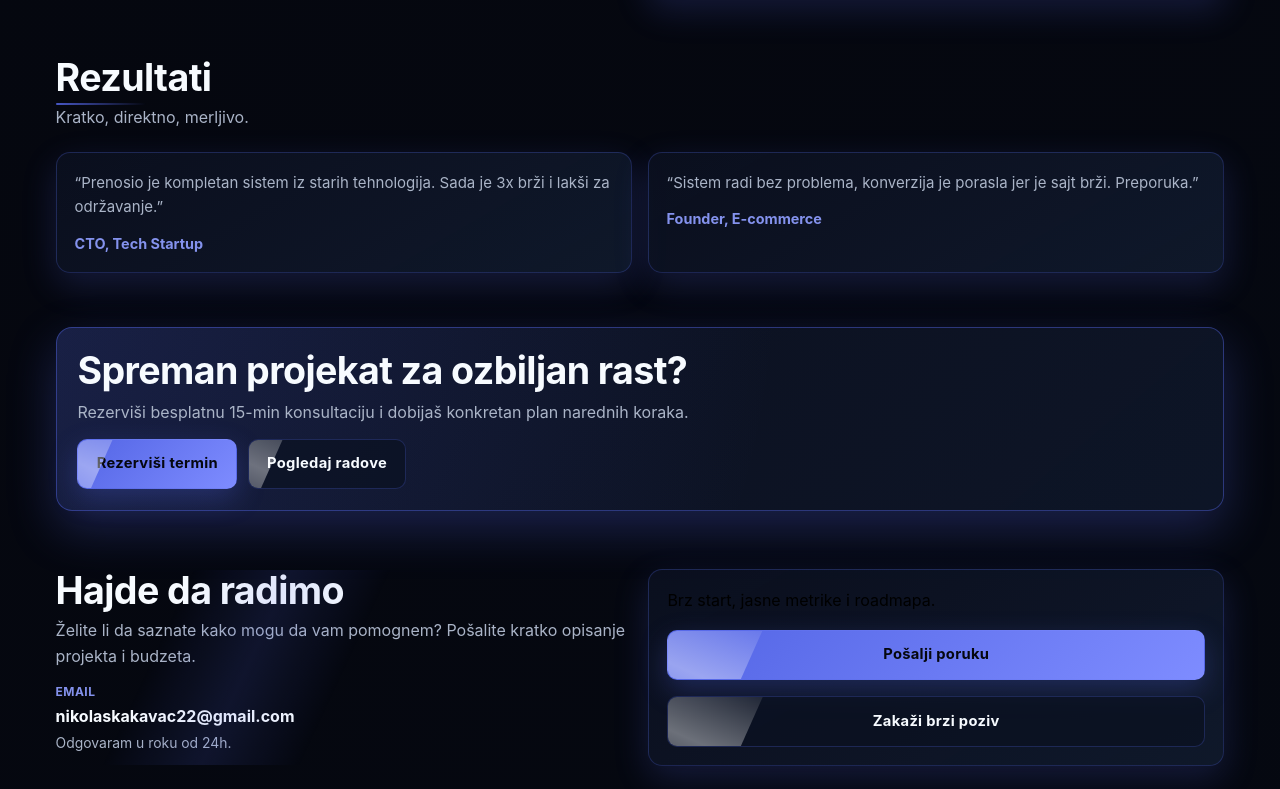
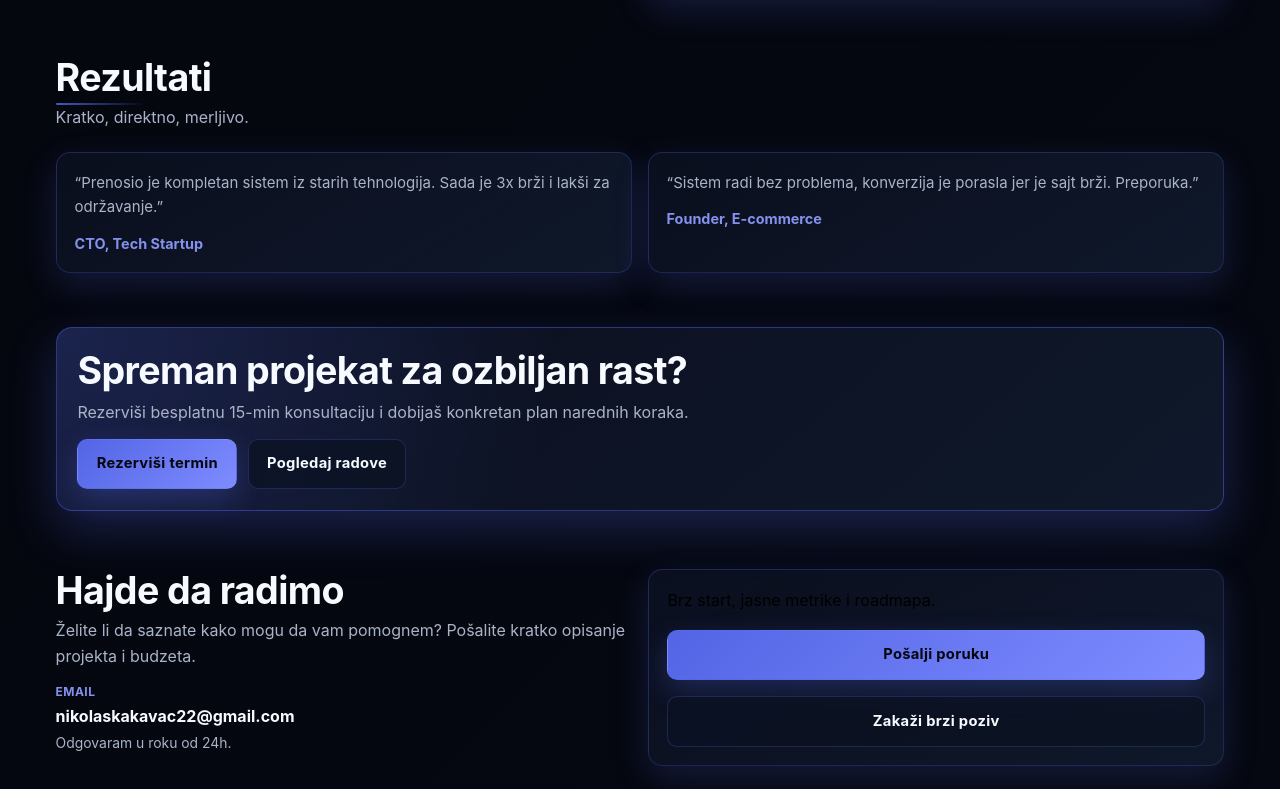
Before and after one commit to nikolaskakavac/portfolio, a React (Vite) app: page / in a window 1280 px wide. Shown: the part 2008-2797 px from the top of the page. Built offline with nearby package versions, Linux system fonts and the light colour scheme.

Commit message:
Revert transitions/hover effects to previous modern version

```diff
--- a/src/index.css
+++ b/src/index.css
@@ -3,9 +3,6 @@
   font-size: 16px;
   line-height: 1.6;
   font-weight: 400;
-  --motion-fast: 180ms;
-  --motion-normal: 320ms;
-  --motion-slow: 560ms;
   font-synthesis: none;
   text-rendering: optimizeLegibility;
   -webkit-font-smoothing: antialiased;
@@ -65,7 +62,7 @@ body {
   flex-direction: column;
   position: relative;
   background-size: 180% 180%;
-  animation: gradientDrift 20s ease infinite;
+  animation: gradientDrift 18s ease infinite;
   background:
     radial-gradient(1000px 500px at 0% 0%, color-mix(in srgb, var(--accent) 17%, transparent) 0%, transparent 55%),
     radial-gradient(900px 460px at 100% 15%, color-mix(in srgb, var(--accent-2) 16%, transparent) 0%, transparent 58%),
@@ -78,21 +75,6 @@ button:focus-visible {
   outline-offset: 2px;
 }
 
-a,
-button,
-.btn,
-.nav a,
-.card,
-.work-card,
-.process-card,
-.testimonial,
-.stack,
-.contact-card {
-  transition-property: transform, box-shadow, background-color, border-color, color, opacity;
-  transition-duration: var(--motion-normal);
-  transition-timing-function: cubic-bezier(0.22, 1, 0.36, 1);
-}
-
 .page::before {
   content: "";
   position: fixed;
@@ -102,7 +84,7 @@ button,
     radial-gradient(circle at 18% 75%, color-mix(in srgb, var(--accent) 12%, transparent) 0%, transparent 45%),
     radial-gradient(circle at 85% 80%, color-mix(in srgb, var(--accent-2) 11%, transparent) 0%, transparent 48%);
   z-index: -1;
-  animation: orbShift 14s ease-in-out infinite;
+  animation: orbFloat 16s ease-in-out infinite;
 }
 
 .site-header {
@@ -119,11 +101,6 @@ button,
   border-bottom: 1px solid var(--border);
   box-shadow: 0 8px 30px color-mix(in srgb, var(--accent) 10%, transparent);
   -webkit-backdrop-filter: blur(18px);
-  transition: box-shadow var(--motion-normal) ease, border-color var(--motion-normal) ease;
-}
-
-.site-header:hover {
-  box-shadow: 0 12px 38px color-mix(in srgb, var(--accent) 18%, transparent);
 }
 
 .site-header::after {
@@ -134,7 +111,6 @@ button,
   bottom: -1px;
   height: 1px;
   background: linear-gradient(90deg, transparent, color-mix(in srgb, var(--accent) 60%, transparent), transparent);
-  animation: headerLinePulse 3.8s ease-in-out infinite;
 }
 
 .brand {
@@ -143,9 +119,8 @@ button,
   gap: 0.75rem;
   font-size: 1.15rem;
   font-weight: 800;
-  letter-spacing: 0.6px;
+  letter-spacing: -0.3px;
   color: var(--primary);
-  text-transform: uppercase;
 }
 
 .brand-logo {
@@ -155,13 +130,6 @@ button,
   border-radius: 8px;
   border: 1px solid color-mix(in srgb, var(--accent) 45%, transparent);
   box-shadow: 0 0 18px color-mix(in srgb, var(--accent) 26%, transparent);
-  animation: floatSoft 4.2s ease-in-out infinite;
-  transition: transform var(--motion-normal) ease, box-shadow var(--motion-normal) ease;
-}
-
-.brand:hover .brand-logo {
-  transform: scale(1.06);
-  box-shadow: 0 0 26px color-mix(in srgb, var(--accent) 38%, transparent);
 }
 
 .nav {
@@ -173,7 +141,6 @@ button,
   border-radius: 999px;
   background: color-mix(in srgb, var(--bg-secondary) 92%, transparent);
   box-shadow: inset 0 0 0 1px color-mix(in srgb, var(--accent) 10%, transparent);
-  animation: navFloat 5.2s ease-in-out infinite;
 }
 
 .nav a {
@@ -185,35 +152,15 @@ button,
   letter-spacing: 0.65px;
   padding: 0.5rem 0.85rem;
   border-radius: 999px;
-  transition: color var(--motion-fast) ease, background-color var(--motion-fast) ease, box-shadow var(--motion-fast) ease, transform var(--motion-fast) ease;
-  position: relative;
-  overflow: hidden;
-}
-
-.nav a::before {
-  content: "";
-  position: absolute;
-  top: 0;
-  left: -130%;
-  width: 60%;
-  height: 100%;
-  background: linear-gradient(110deg, transparent, color-mix(in srgb, white 35%, transparent), transparent);
-  transition: left var(--motion-slow) ease;
+  transition: color 0.22s ease, background-color 0.22s ease, box-shadow 0.22s ease;
 }
 
 .nav a:hover,
 .nav a:focus-visible {
   color: var(--primary);
   background: linear-gradient(120deg, color-mix(in srgb, var(--accent) 25%, transparent), color-mix(in srgb, var(--accent-2) 24%, transparent));
-  box-shadow: 0 0 0 1px color-mix(in srgb, var(--accent) 44%, transparent), 0 8px 20px color-mix(in srgb, var(--accent) 26%, transparent);
-  transform: translateY(-2px) scale(1.02);
-  text-shadow: 0 0 10px color-mix(in srgb, var(--accent) 30%, transparent);
+  box-shadow: 0 0 0 1px color-mix(in srgb, var(--accent) 40%, transparent);
   outline: none;
-}
-
-.nav a:hover::before,
-.nav a:focus-visible::before {
-  left: 140%;
 }
 
 .header-controls {
@@ -242,15 +189,13 @@ button,
   color: var(--secondary);
   background: transparent;
   cursor: pointer;
-  transition: transform var(--motion-fast) ease, background-color var(--motion-fast) ease, color var(--motion-fast) ease;
+  transition: 0.22s ease;
 }
 
 .theme-switch button:hover,
 .lang-switch button:hover {
   color: var(--primary);
   background: color-mix(in srgb, var(--accent) 14%, transparent);
-  transform: translateY(-2px) scale(1.03);
-  box-shadow: 0 8px 16px color-mix(in srgb, var(--accent) 18%, transparent);
 }
 
 .theme-switch button.active,
@@ -258,7 +203,6 @@ button,
   color: var(--bg-primary);
   background: linear-gradient(135deg, var(--accent), var(--accent-2));
   box-shadow: 0 8px 20px color-mix(in srgb, var(--accent) 30%, transparent);
-  animation: pulseActive 2.6s ease-in-out infinite;
 }
 
 .hamburger {
@@ -273,12 +217,6 @@ button,
   flex-direction: column;
   gap: 5px;
   cursor: pointer;
-  transition: transform var(--motion-fast) ease, box-shadow var(--motion-fast) ease;
-}
-
-.hamburger:hover {
-  transform: translateY(-2px) scale(1.03);
-  box-shadow: 0 12px 30px color-mix(in srgb, var(--accent) 28%, transparent);
 }
 
 .hamburger span {
@@ -303,20 +241,21 @@ button,
 
 .mobile-menu {
   position: fixed;
-  top: 72px;
-  left: 1rem;
-  right: 1rem;
+  top: 64px;
+  left: 0.7rem;
+  right: 0.7rem;
   z-index: 999;
   display: flex;
   flex-direction: column;
-  gap: 0.25rem;
+  gap: 0.35rem;
   border: 1px solid var(--border);
-  border-radius: 12px;
-  background: color-mix(in srgb, var(--bg-secondary) 98%, transparent);
+  border-radius: 14px;
+  background:
+    linear-gradient(130deg, color-mix(in srgb, var(--bg-tertiary) 95%, transparent), color-mix(in srgb, var(--bg-secondary) 95%, transparent));
   backdrop-filter: blur(14px);
-  box-shadow: var(--shadow);
-  padding: 0.5rem;
-  animation: slideDown 0.24s ease;
+  box-shadow: var(--shadow-lg);
+  padding: 0.7rem;
+  animation: slideDown 0.22s ease;
 }
 
 .mobile-menu a,
@@ -325,29 +264,14 @@ button,
   width: 100%;
   text-align: left;
   text-decoration: none;
-  border-radius: 8px;
+  border-radius: 10px;
   border: 1px solid transparent;
   background: transparent;
   color: var(--secondary);
-  padding: 0.7rem 0.75rem;
-  font-size: 0.9rem;
+  padding: 0.75rem 0.8rem;
+  font-size: 0.95rem;
   font-weight: 600;
-  transition: transform var(--motion-fast) ease, background-color var(--motion-fast) ease, border-color var(--motion-fast) ease;
 }
-
-.mobile-menu a,
-.mobile-menu .mobile-theme-toggle,
-.mobile-menu .mobile-lang-toggle {
-  animation: menuItemIn 0.28s ease both;
-}
-
-.mobile-menu > :nth-child(1) { animation-delay: 0.03s; }
-.mobile-menu > :nth-child(2) { animation-delay: 0.06s; }
-.mobile-menu > :nth-child(3) { animation-delay: 0.09s; }
-.mobile-menu > :nth-child(4) { animation-delay: 0.12s; }
-.mobile-menu > :nth-child(5) { animation-delay: 0.15s; }
-.mobile-menu > :nth-child(7) { animation-delay: 0.18s; }
-.mobile-menu > :nth-child(8) { animation-delay: 0.21s; }
 
 .mobile-menu a:hover,
 .mobile-theme-toggle:hover,
@@ -355,8 +279,6 @@ button,
   color: var(--primary);
   border-color: color-mix(in srgb, var(--accent) 45%, transparent);
   background: color-mix(in srgb, var(--accent) 14%, transparent);
-  transform: translateX(4px);
-  box-shadow: inset 0 0 0 1px color-mix(in srgb, var(--accent) 30%, transparent);
 }
 
 .mobile-menu-divider {
@@ -390,7 +312,6 @@ button,
   letter-spacing: -1.2px;
   font-weight: 900;
   color: var(--primary);
-  animation: fadeUp 0.7s ease both;
 }
 
 .hero h1 strong {
@@ -398,8 +319,6 @@ button,
   -webkit-background-clip: text;
   -webkit-text-fill-color: transparent;
   background-clip: text;
-  background-size: 200% 200%;
-  animation: textSheen 5s ease infinite;
 }
 
 .hero p {
@@ -407,7 +326,53 @@ button,
   color: var(--secondary);
   font-size: clamp(1rem, 1.3vw, 1.14rem);
   line-height: 1.75;
-  animation: fadeUp 0.8s ease both;
+}
+
+.hero-highlights {
+  display: flex;
+  flex-wrap: wrap;
+  gap: 0.5rem;
+}
+
+.highlight-chip {
+  display: inline-flex;
+  align-items: center;
+  padding: 0.35rem 0.7rem;
+  border-radius: 999px;
+  font-size: 0.76rem;
+  font-weight: 700;
+  color: var(--primary);
+  border: 1px solid color-mix(in srgb, var(--accent) 38%, transparent);
+  background: linear-gradient(130deg, color-mix(in srgb, var(--accent) 16%, transparent), color-mix(in srgb, var(--accent-2) 12%, transparent));
+  animation: pulseChip 4s ease-in-out infinite;
+}
+
+.proof-strip {
+  display: grid;
+  grid-template-columns: repeat(3, minmax(0, 1fr));
+  gap: 0.9rem;
+}
+
+.proof-card {
+  border: 1px solid color-mix(in srgb, var(--accent) 34%, transparent);
+  border-radius: 14px;
+  background: linear-gradient(145deg, color-mix(in srgb, var(--bg-secondary) 94%, transparent), color-mix(in srgb, var(--bg-tertiary) 94%, transparent));
+  box-shadow: var(--shadow);
+  padding: 0.95rem 1rem;
+  display: flex;
+  flex-direction: column;
+  gap: 0.2rem;
+}
+
+.proof-card strong {
+  font-size: clamp(1.35rem, 2.2vw, 1.95rem);
+  letter-spacing: -0.4px;
+  color: var(--primary);
+}
+
+.proof-card span {
+  font-size: 0.83rem;
+  color: var(--secondary);
 }
 
 .hero-buttons {
@@ -448,32 +413,8 @@ button,
   font-weight: 700;
   letter-spacing: 0.3px;
   border: 1px solid transparent;
-  transition: transform var(--motion-fast) ease, box-shadow var(--motion-fast) ease, background-color var(--motion-fast) ease, border-color var(--motion-fast) ease;
+  transition: transform 0.2s ease, box-shadow 0.2s ease, background-color 0.2s ease;
   padding: 0.78rem 1.15rem;
-  position: relative;
-  overflow: hidden;
-}
-
-.btn::before {
-  content: "";
-  position: absolute;
-  inset: -2px;
-  border-radius: inherit;
-  border: 1px solid color-mix(in srgb, var(--accent) 20%, transparent);
-  opacity: 0;
-  transition: opacity var(--motion-fast) ease;
-}
-
-.btn::after {
-  content: "";
-  position: absolute;
-  top: -140%;
-  left: -24%;
-  width: 38%;
-  height: 360%;
-  background: linear-gradient(180deg, transparent, rgba(255, 255, 255, 0.4), transparent);
-  transform: rotate(24deg);
-  transition: left var(--motion-slow) ease;
 }
 
 .btn.primary {
@@ -483,18 +424,8 @@ button,
 }
 
 .btn.primary:hover {
-  transform: translateY(-3px) scale(1.02);
-  box-shadow: 0 16px 36px color-mix(in srgb, var(--accent) 42%, transparent), 0 0 0 1px color-mix(in srgb, var(--accent) 46%, transparent);
-}
-
-.btn:hover::before,
-.btn:focus-visible::before {
-  opacity: 1;
-}
-
-.btn:hover::after,
-.btn:focus-visible::after {
-  left: 132%;
+  transform: translateY(-2px);
+  box-shadow: 0 14px 30px color-mix(in srgb, var(--accent) 34%, transparent);
 }
 
 .btn.ghost {
@@ -506,8 +437,6 @@ button,
 .btn.ghost:hover {
   background: color-mix(in srgb, var(--accent) 15%, transparent);
   border-color: color-mix(in srgb, var(--accent) 45%, transparent);
-  transform: translateY(-2px);
-  box-shadow: 0 12px 26px color-mix(in srgb, var(--accent) 20%, transparent);
 }
 
 .section {
@@ -535,11 +464,6 @@ button,
   height: 2px;
   border-radius: 999px;
   background: linear-gradient(90deg, color-mix(in srgb, var(--accent) 85%, transparent), transparent);
-  transition: width var(--motion-normal) ease;
-}
-
-.section:hover .section-header h2::after {
-  width: 76%;
 }
 
 .section h2,
@@ -575,9 +499,8 @@ button,
   border-radius: 14px;
   background: linear-gradient(150deg, color-mix(in srgb, var(--bg-secondary) 95%, transparent), color-mix(in srgb, var(--bg-tertiary) 92%, transparent));
   box-shadow: var(--shadow);
-  transition: transform var(--motion-normal) cubic-bezier(0.2, 0.8, 0.2, 1), border-color var(--motion-normal) ease, box-shadow var(--motion-normal) ease;
+  transition: transform 0.24s ease, border-color 0.24s ease, box-shadow 0.24s ease;
   will-change: transform;
-  isolation: isolate;
 }
 
 .card,
@@ -592,71 +515,14 @@ button,
   gap: 0.7rem;
 }
 
-.card,
-.process-card,
-.testimonial,
-.work-card {
-  position: relative;
-  overflow: hidden;
-}
-
-.card::before,
-.process-card::before,
-.testimonial::before,
-.work-card::before,
-.contact-card::before,
-.stack::before {
-  content: "";
-  position: absolute;
-  inset: 0;
-  background: linear-gradient(115deg, transparent 35%, color-mix(in srgb, var(--accent) 14%, transparent), transparent 65%);
-  transform: translateX(-120%);
-  transition: transform var(--motion-slow) ease;
-  pointer-events: none;
-}
-
-.card::after,
-.process-card::after,
-.testimonial::after,
-.work-card::after,
-.contact-card::after,
-.stack::after {
-  content: "";
-  position: absolute;
-  inset: -1px;
-  border-radius: inherit;
-  background: linear-gradient(135deg, color-mix(in srgb, var(--accent) 30%, transparent), transparent 35%, color-mix(in srgb, var(--accent-2) 28%, transparent));
-  opacity: 0;
-  z-index: -1;
-  transition: opacity var(--motion-normal) ease;
-}
-
-.card:hover::before,
-.process-card:hover::before,
-.testimonial:hover::before,
-.work-card:hover::before,
-.contact-card:hover::before,
-.stack:hover::before {
-  transform: translateX(120%);
-}
-
 .card:hover,
 .process-card:hover,
 .testimonial:hover,
 .stack:hover,
 .contact-card:hover {
-  transform: translateY(-6px) scale(1.01);
+  transform: translateY(-4px);
   border-color: color-mix(in srgb, var(--accent) 58%, transparent);
-  box-shadow: var(--shadow-lg), 0 0 0 1px color-mix(in srgb, var(--accent) 32%, transparent);
-}
-
-.card:hover::after,
-.process-card:hover::after,
-.testimonial:hover::after,
-.work-card:hover::after,
-.contact-card:hover::after,
-.stack:hover::after {
-  opacity: 1;
+  box-shadow: var(--shadow-lg);
 }
 
 .card-icon,
@@ -669,16 +535,6 @@ button,
   border-radius: 11px;
   border: 1px solid color-mix(in srgb, var(--accent) 40%, transparent);
   background: linear-gradient(135deg, color-mix(in srgb, var(--accent) 16%, transparent), color-mix(in srgb, var(--accent-2) 13%, transparent));
-  transition: transform var(--motion-normal) ease, box-shadow var(--motion-normal) ease, border-color var(--motion-normal) ease;
-}
-
-.card:hover .card-icon,
-.process-card:hover .process-icon,
-.work-card:hover .card-icon,
-.contact-card:hover .card-icon {
-  transform: translateY(-2px) scale(1.08) rotate(-2deg);
-  border-color: color-mix(in srgb, var(--accent) 64%, transparent);
-  box-shadow: 0 10px 22px color-mix(in srgb, var(--accent) 30%, transparent);
 }
 
 .card h3,
@@ -716,9 +572,8 @@ button,
 }
 
 .work-card:hover {
-  transform: translateY(-7px) scale(1.015);
+  transform: translateY(-4px);
   border-color: color-mix(in srgb, var(--accent) 56%, transparent);
-  box-shadow: var(--shadow-lg), 0 0 0 1px color-mix(in srgb, var(--accent) 38%, transparent);
 }
 
 
@@ -733,13 +588,6 @@ button,
   color: var(--primary);
   border: 1px solid color-mix(in srgb, var(--accent) 46%, transparent);
   background: linear-gradient(90deg, color-mix(in srgb, var(--accent) 18%, transparent), color-mix(in srgb, var(--accent-2) 16%, transparent));
-  animation: pulseTag 3.2s ease-in-out infinite;
-  transition: transform var(--motion-fast) ease, box-shadow var(--motion-fast) ease;
-}
-
-.work-card:hover .work-tag {
-  transform: translateY(-1px);
-  box-shadow: 0 8px 16px color-mix(in srgb, var(--accent) 26%, transparent);
 }
 
 .work-meta {
@@ -841,8 +689,6 @@ button,
     radial-gradient(circle at 0% 0%, color-mix(in srgb, var(--accent) 24%, transparent), transparent 42%),
     linear-gradient(140deg, color-mix(in srgb, var(--bg-secondary) 95%, transparent), color-mix(in srgb, var(--bg-tertiary) 94%, transparent));
   box-shadow: var(--shadow-lg);
-  background-size: 180% 180%;
-  animation: ctaGlow 8s ease infinite;
 }
 
 .cta-banner-content h2 {
@@ -860,6 +706,27 @@ button,
   gap: 0.65rem;
 }
 
+.sticky-cta {
+  position: fixed;
+  right: 1rem;
+  bottom: 1rem;
+  z-index: 950;
+  text-decoration: none;
+  color: var(--bg-primary);
+  background: linear-gradient(135deg, var(--accent), var(--accent-2));
+  border-radius: 999px;
+  padding: 0.72rem 1rem;
+  font-size: 0.8rem;
+  font-weight: 800;
+  letter-spacing: 0.35px;
+  box-shadow: 0 14px 30px color-mix(in srgb, var(--accent) 36%, transparent);
+  transition: transform 0.2s ease, box-shadow 0.2s ease;
+}
+
+.sticky-cta:hover {
+  transform: translateY(-2px);
+  box-shadow: 0 18px 34px color-mix(in srgb, var(--accent) 44%, transparent);
+}
 
 .contact-meta {
   margin-top: 0.8rem;
@@ -910,43 +777,25 @@ button,
   text-decoration: none;
   color: var(--accent);
   font-weight: 700;
-  position: relative;
-  transition: color var(--motion-fast) ease, transform var(--motion-fast) ease;
-}
-
-.social-link::after {
-  content: "";
-  position: absolute;
-  left: 0;
-  bottom: -2px;
-  width: 0;
-  height: 2px;
-  background: linear-gradient(90deg, var(--accent), var(--accent-2));
-  transition: width var(--motion-normal) ease;
 }
 
 .social-link:hover {
   opacity: 0.85;
-  transform: translateX(4px);
-}
-
-.social-link:hover::after {
-  width: 100%;
 }
 
 .reveal {
-  animation: fadeUp 0.6s ease both;
+  animation: fadeUp 0.45s ease both;
   animation-delay: var(--delay, 0s);
 }
 
 @keyframes fadeUp {
   from {
     opacity: 0;
-    transform: translateY(16px) scale(0.985);
+    transform: translateY(14px);
   }
   to {
     opacity: 1;
-    transform: translateY(0) scale(1);
+    transform: translateY(0);
   }
 }
 
@@ -962,100 +811,23 @@ button,
   }
 }
 
-@keyframes orbShift {
+@keyframes orbFloat {
   0%,
   100% {
-    transform: translateY(0) scale(1);
-    opacity: 1;
+    transform: translateY(0px) scale(1);
   }
   50% {
     transform: translateY(-10px) scale(1.02);
-    opacity: 0.92;
   }
 }
 
-@keyframes headerLinePulse {
-  0%,
-  100% {
-    opacity: 0.5;
-  }
-  50% {
-    opacity: 1;
-  }
-}
-
-@keyframes navFloat {
-  0%,
-  100% {
-    transform: translateY(0px);
-  }
-  50% {
-    transform: translateY(-1px);
-  }
-}
-
-@keyframes floatSoft {
-  0%,
-  100% {
-    transform: translateY(0px);
-  }
-  50% {
-    transform: translateY(-4px);
-  }
-}
-
-@keyframes textSheen {
-  0% {
-    background-position: 0% 50%;
-  }
-  50% {
-    background-position: 100% 50%;
-  }
-  100% {
-    background-position: 0% 50%;
-  }
-}
-
-@keyframes menuItemIn {
-  from {
-    opacity: 0;
-    transform: translateY(6px);
-  }
-  to {
-    opacity: 1;
-    transform: translateY(0);
-  }
-}
-
-@keyframes pulseTag {
+@keyframes pulseChip {
   0%,
   100% {
     box-shadow: 0 0 0 rgba(83, 101, 229, 0);
   }
   50% {
-    box-shadow: 0 0 14px color-mix(in srgb, var(--accent) 30%, transparent);
-  }
-}
-
-@keyframes pulseActive {
-  0%,
-  100% {
-    box-shadow: 0 8px 20px color-mix(in srgb, var(--accent) 30%, transparent);
-  }
-  50% {
-    box-shadow: 0 10px 26px color-mix(in srgb, var(--accent) 44%, transparent);
-  }
-}
-
-@keyframes ctaGlow {
-  0% {
-    background-position: 0% 50%;
-  }
-  50% {
-    background-position: 100% 50%;
-  }
-  100% {
-    background-position: 0% 50%;
+    box-shadow: 0 0 16px color-mix(in srgb, var(--accent) 28%, transparent);
   }
 }
 
@@ -1101,12 +873,28 @@ button,
     flex-direction: column;
   }
 
+  .hero-highlights {
+    width: 100%;
+  }
+
   .btn {
     width: 100%;
   }
 
+  .proof-strip {
+    grid-template-columns: 1fr;
+    gap: 0.65rem;
+  }
+
   .cta-banner-actions {
     flex-direction: column;
+  }
+
+  .sticky-cta {
+    left: 1rem;
+    right: 1rem;
+    text-align: center;
+    bottom: 0.8rem;
   }
 
   .grid,
@@ -1136,7 +924,7 @@ button,
   }
 
   .main {
-    padding: 1.6rem 0.82rem 2rem;
+    padding: 1.6rem 0.82rem 5.4rem;
   }
 
   .section {
@@ -1168,16 +956,10 @@ button,
     scroll-behavior: auto;
   }
 
-  .page,
-  .page::before,
-  .site-header::after,
-  .nav,
-  .brand-logo,
-  .theme-switch button.active,
-  .work-tag,
-  .cta-banner-content,
-  .reveal {
-    animation-duration: 0.01ms !important;
-    animation-iteration-count: 1 !important;
+  *,
+  *::before,
+  *::after {
+    animation: none !important;
+    transition: none !important;
   }
 }
```
Also changed, not shown: 1 other file (tests, documents, lock files or other folders).
